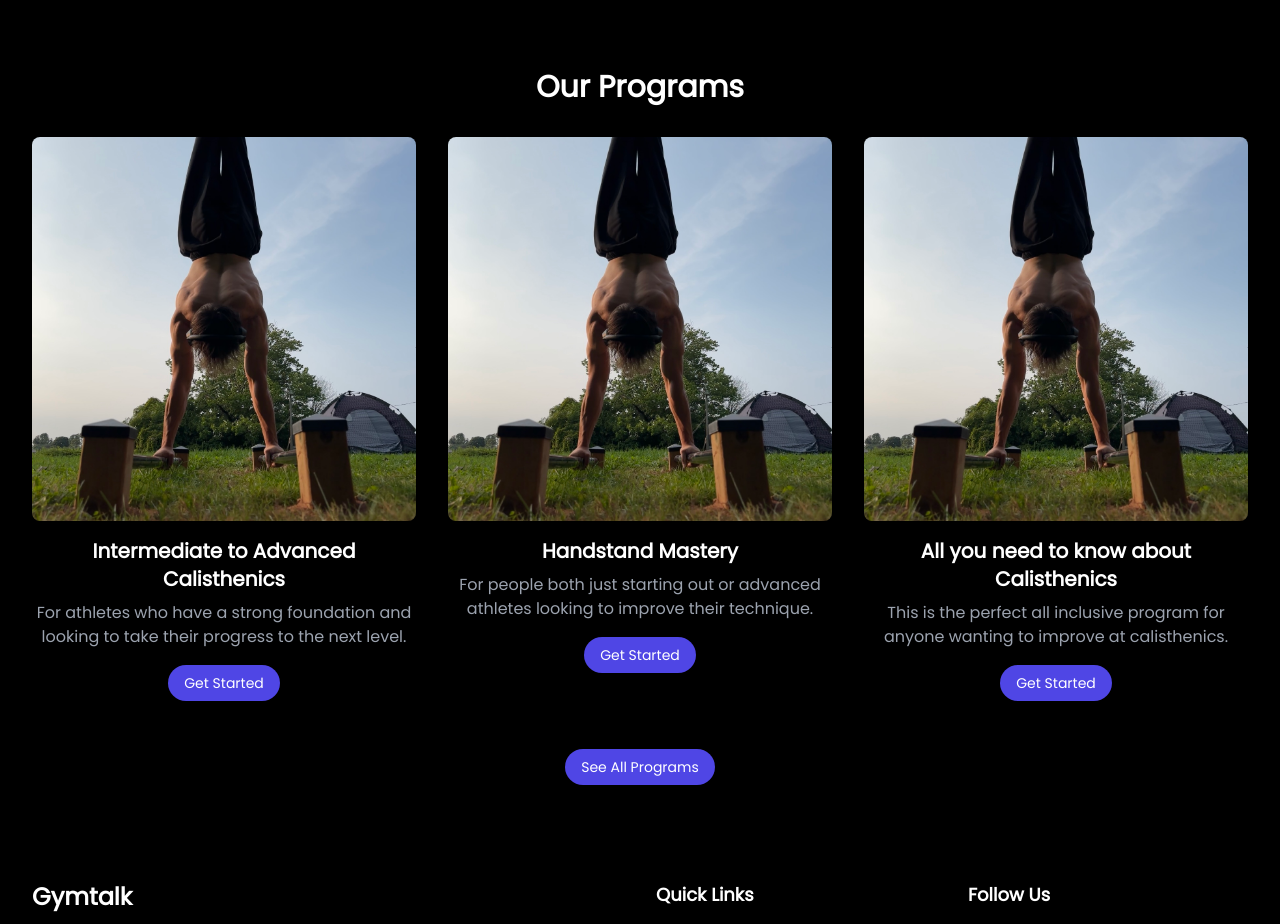
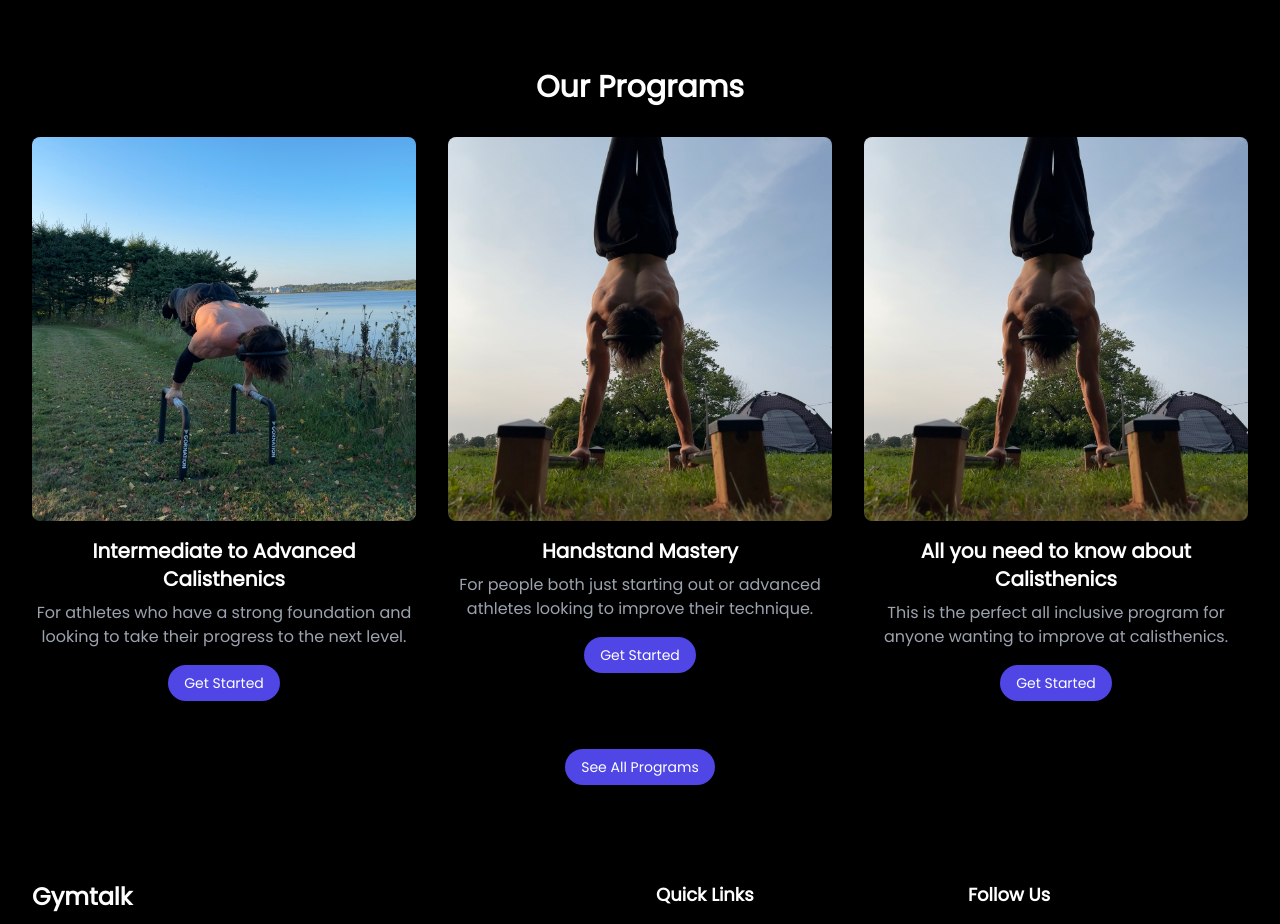
Before and after one commit to Eric0M/GymTalk, a Next.js app: page / in a window 1280 px wide. Shown: the part 1820-2744 px from the top of the page. Built offline with nearby package versions, Linux system fonts and the light colour scheme.

Commit message:
path test

```diff
--- a/app/components/programs/programs.tsx
+++ b/app/components/programs/programs.tsx
@@ -5,7 +5,7 @@ import { Button } from "@/components/ui/button";
 export default function ProgramOptions() {
   const programs = [
     {
-      image: "/Handstand.jpg",
+      image: "/Planche.jpg",
       title: "Intermediate to Advanced Calisthenics",
       description:
         "For athletes who have a strong foundation and looking to take their progress to the next level.",
```
